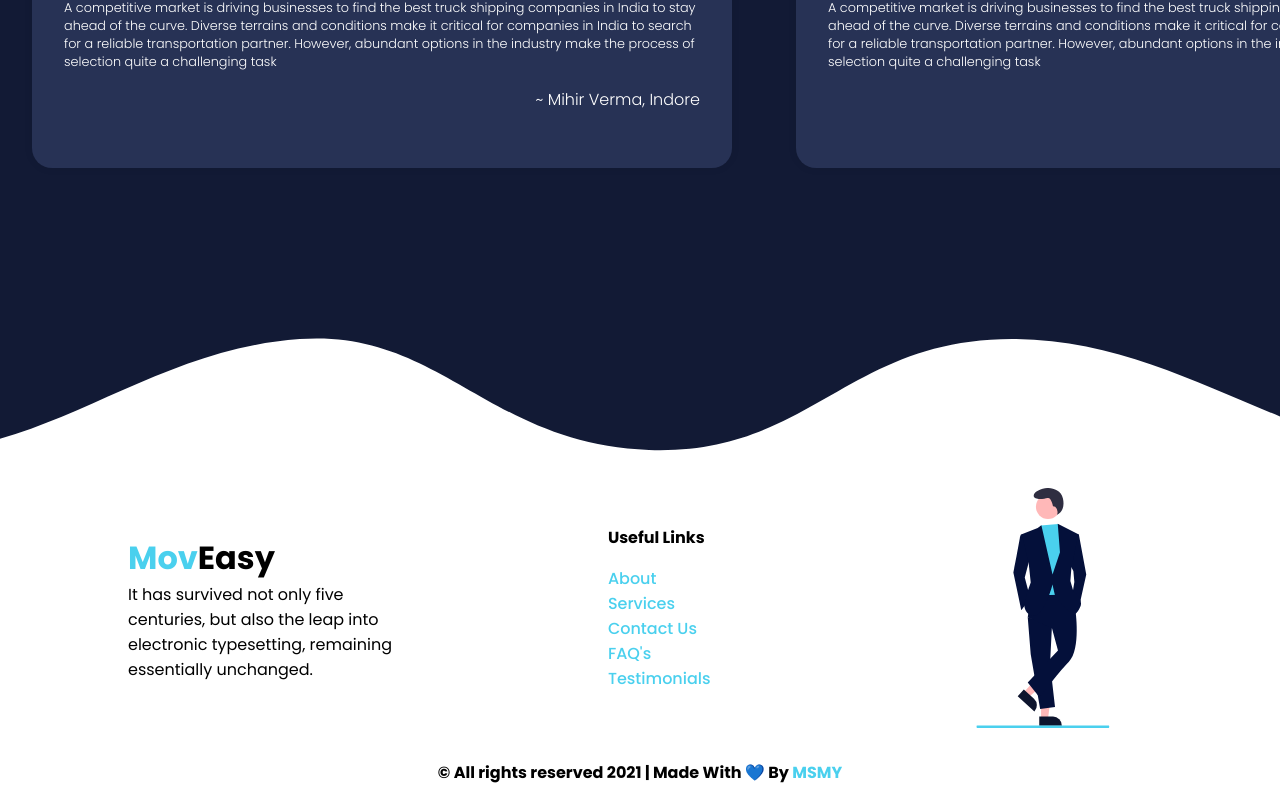
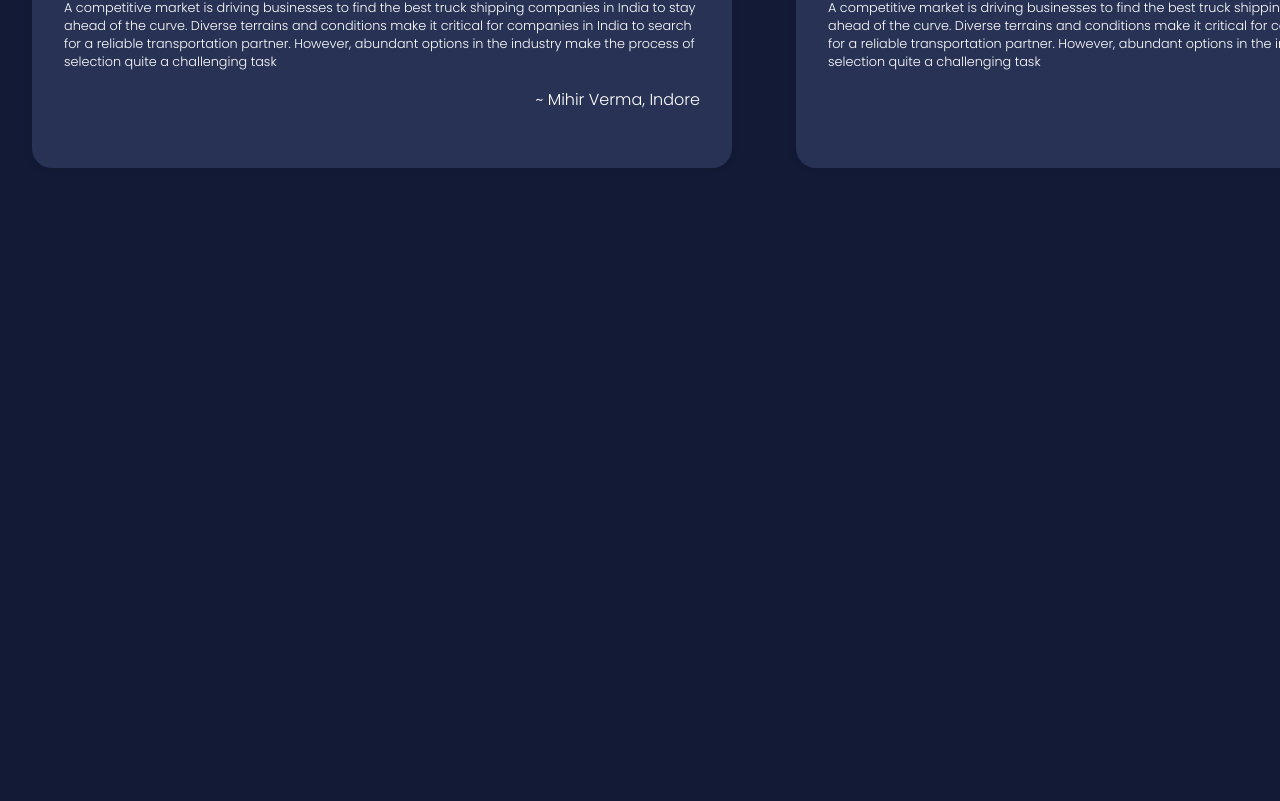
Before and after one commit to MovEasy-org/MovEasy-Frontend, a React (Create React App) app: page / in a window 1280 px wide. Shown: the part 2735-3536 px from the top of the page. After the commit the page ends 2983 px from the top, so only its background shows below. Built offline with nearby package versions, Linux system fonts and the light colour scheme.

Commit message:
Completed Footer Component

```diff
--- a/src/modules/LandingPage/LandingPage.js
+++ b/src/modules/LandingPage/LandingPage.js
@@ -6,7 +6,6 @@ import About from "../../modules/LandingPage/_components/_AboutSection/About";
 import FeatureCards from "./_components/_FeatureCard/FeatureWrapper";
 import WhyWrapper from "./_components/_WhyMovEasy/WhyWrapper";
 import Testimonials from "./_components/_TestimonialCard/_TestimonialCard";
-import { FooterDefault } from "./../../components/Footer/Footer";
 
 const LandingPage = () => {
 	return (
@@ -17,7 +16,6 @@ const LandingPage = () => {
 			<FeatureCards />
 			<WhyWrapper />
 			<Testimonials />
-			<FooterDefault />
 		</div>
 	);
 };
```
